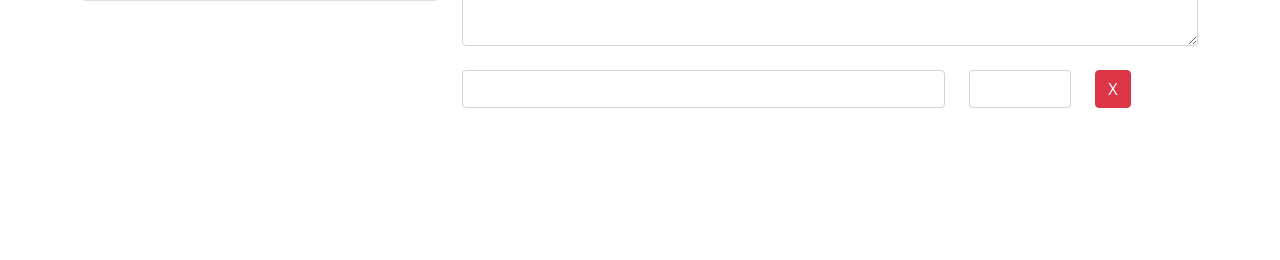
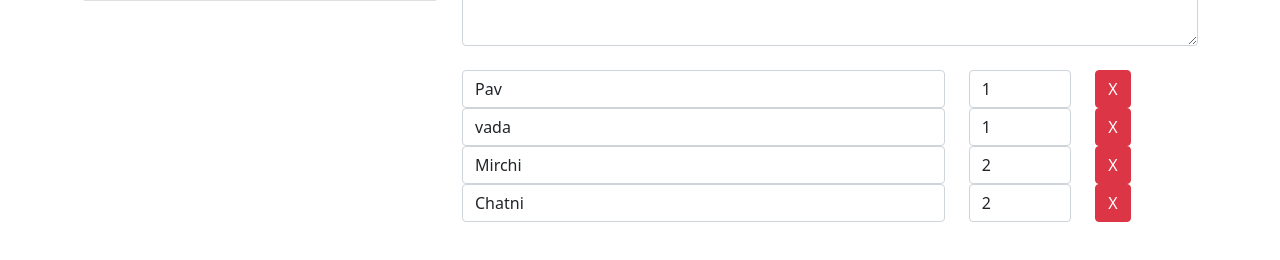
Before and after one commit to PplPrinceDalsaniya/Angular-Practice-RecipeApp, an Angular app: page /recipes/1/edit in a window 1280 px wide. Shown: the part 442-702 px from the top of the page. Built offline with nearby package versions, Linux system fonts and the light colour scheme.

Commit message:
Adding Ingredient controls to a Form Array

```diff
--- a/src/app/recipes/recipe-edit/recipe-edit.component.html
+++ b/src/app/recipes/recipe-edit/recipe-edit.component.html
@@ -58,12 +58,16 @@
             </div>
 
             <div class="row mt-4">
-                <div class="col-xs-12">
-                    <div class="row">
+                <div class="col-xs-12" formArrayName="ingredients">
+                    <div class="row"
+                        *ngFor="let ingredientCtrl of controls; let i = index"
+                        [formGroupName]="i"
+                    >
                         <div class="col-8">
                             <input
                                 type="text"
                                 class="form-control"
+                                formControlName="name"
                             >
                         </div>
 
@@ -71,6 +75,7 @@
                             <input
                                 type="number"
                                 class="form-control"
+                                formControlName="quentity"
                             >
                         </div>
 
--- a/src/app/recipes/recipe-edit/recipe-edit.component.ts
+++ b/src/app/recipes/recipe-edit/recipe-edit.component.ts
@@ -1,5 +1,5 @@
 import { Component, OnInit } from '@angular/core';
-import { FormControl, FormGroup } from '@angular/forms';
+import { FormArray, FormControl, FormGroup } from '@angular/forms';
 import { ActivatedRoute, Params } from '@angular/router';
 import { RecipeService } from '../recipe.service';
 
@@ -31,22 +31,38 @@ export class RecipeEditComponent implements OnInit {
     let recipeName = '';
     let recipeImagePath = '';
     let recipeDescription = '';
+    let recipeIngredientArray = new FormArray([]);
 
     if (this.editMode) {
       const recipe = this.recipeService.getRecipe(this.id);
       recipeName = recipe.name;
       recipeImagePath = recipe.imagePath;
       recipeDescription = recipe.description;
+      if (recipe['ingredients']) {
+        for (let ing of recipe.ingredients) {
+          recipeIngredientArray.push(
+            new FormGroup({
+              'name': new FormControl(ing.name),
+              'quentity': new FormControl(ing.quentity)
+            })
+          );
+        }
+      }
     }
 
     this.recipeForm = new FormGroup({
       'name': new FormControl(recipeName),
       'imagePath': new FormControl(recipeImagePath),
-      'description': new FormControl(recipeDescription)
+      'description': new FormControl(recipeDescription),
+      'ingredients': recipeIngredientArray
     })
   }
 
   onSubmit() {
     console.log(this.recipeForm);
   }
+
+  get controls() { // a getter!
+    return (<FormArray>this.recipeForm.get('ingredients')).controls;
+  }
 }
```
